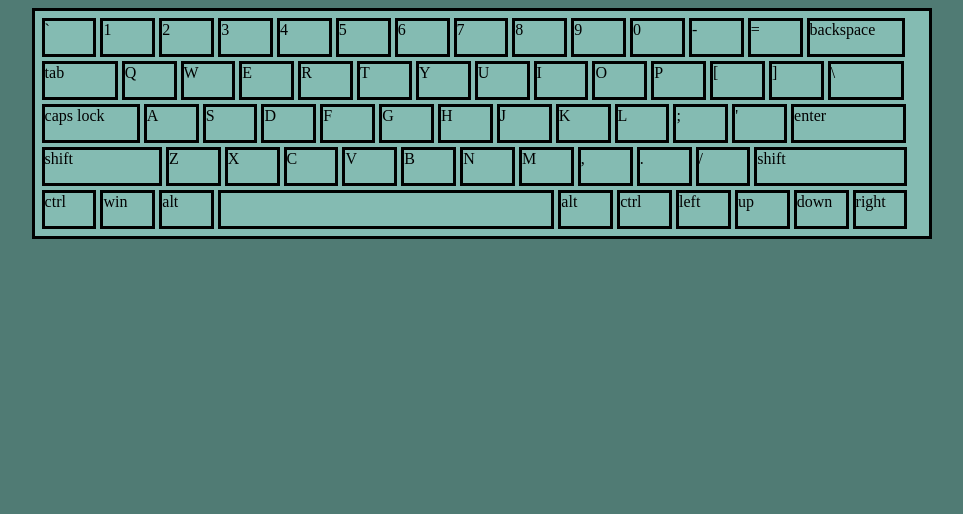
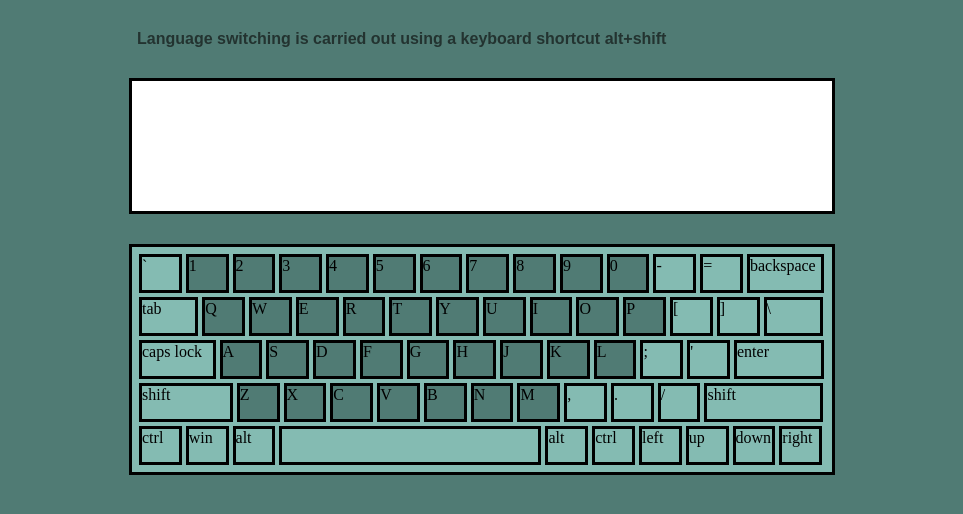
Before and after one commit to DenisParfimovich/virtual-keyboard, a plain HTML site: page index.html in a window 1280 px wide. Shown: the whole page, without its empty margins (158-1121 px from the left). Drawn offline with Linux system fonts and the light colour scheme.

Commit message:
feat: add text-area and instruction

```diff
--- a/script.js
+++ b/script.js
@@ -3,25 +3,39 @@ let keys = [49, 50, 51, 52, 53, 54, 55, 56, 57, 48, 81, 87, 69, 82, 84, 89, 85,
 
 
 let keyboard = document.createElement('div')
+let input = document.createElement('input')
+let instruction = document.createElement('p')
 keyboard.className = 'keyboard'
+input.className = 'input'
+instruction.className = 'instruction'
+instruction.innerHTML = 'Language switching is carried out using a keyboard shortcut alt+shift'
+document.body.append(instruction)
+document.body.append(input)
 document.body.append(keyboard)
 
 function init (){
-  let initTags = '<div class="keyboard__key keyboard__key_active">`</div>'
+  let initTags = '<div class="keyboard__key">`</div>'
   for (let i = 0; i < keys.length; i++){
     if (i==10){
-      initTags = initTags + '<div class="keyboard__key keyboard__key_active">-</div><div class="keyboard__key keyboard__key_active">=</div><div class="keyboard__backspace keyboard__backspace_active">backspace</div><div class="keyboard__tab keyboard__tab_active">tab</div>'
+      initTags = initTags + '<div class="keyboard__key">-</div><div class="keyboard__key">=</div><div class="keyboard__backspace">backspace</div><div class="keyboard__tab">tab</div>'
     }
     if (i==20){
-      initTags = initTags + '<div class="keyboard__key keyboard__key_active">[</div><div class="keyboard__key keyboard__key_active">]</div><div class="keyboard__back-slash keyboard__back-slash_active">&#92</div><div class="keyboard__caps keyboard__caps_active">caps lock</div>'
+      initTags = initTags + '<div class="keyboard__key">[</div><div class="keyboard__key">]</div><div class="keyboard__back-slash">&#92</div><div class="keyboard__caps">caps lock</div>'
     }
     if (i==29){
-      initTags = initTags + '<div class="keyboard__key keyboard__key_active">;</div><div class="keyboard__key keyboard__key_active">&#39</div><div class="keyboard__enter keyboard__enter_active">enter</div><div class="keyboard__left-shift keyboard__left-shift_active">shift</div>'
+      initTags = initTags + '<div class="keyboard__key">;</div><div class="keyboard__key">&#39</div><div class="keyboard__enter">enter</div><div class="keyboard__left-shift">shift</div>'
     }
     initTags = initTags + '<div class="keyboard__key keyboard__key_active">'+String.fromCharCode(keys[i])+'</div>'
   }
-  initTags = initTags + '<div class="keyboard__key keyboard__key_active">,</div><div class="keyboard__key keyboard__key_active">.</div><div class="keyboard__key keyboard__key_active">/</div><div class="keyboard__right-shift keyboard__right-shift_active">shift</div><div class="keyboard__left-ctrl keyboard__left-ctrl_active">ctrl</div><div class="keyboard__win keyboard__win_active">win</div><div class="keyboard__left-alt keyboard__left-alt_active">alt</div><div class="keyboard__space keyboard__space_active"></div><div class="keyboard__right-alt keyboard__right-alt_active">alt</div><div class="keyboard__right-ctrl keyboard__right-ctrl_active">ctrl</div><div class="keyboard__left keyboard__left_active">left</div><div class="keyboard__up keyboard__up_active">up</div><div class="keyboard__down keyboard__down_active">down</div><div class="keyboard__right keyboard__right_active">right</div>'
+  initTags = initTags + '<div class="keyboard__key">,</div><div class="keyboard__key">.</div><div class="keyboard__key">/</div><div class="keyboard__right-shift">shift</div><div class="keyboard__left-ctrl">ctrl</div><div class="keyboard__win">win</div><div class="keyboard__left-alt">alt</div><div class="keyboard__space"></div><div class="keyboard__right-alt">alt</div><div class="keyboard__right-ctrl">ctrl</div><div class="keyboard__left">left</div><div class="keyboard__up">up</div><div class="keyboard__down">down</div><div class="keyboard__right">right</div>'
   document.querySelector('.keyboard').innerHTML = initTags
 }
+init()
 
-init()
+let keys_arr = document.querySelectorAll('.keyboard__key')
+for (let i = 0; i<keys_arr.length; i++){
+  keys_arr[i].setAttribute('UpperCaseName', keys_arr[i].innerHTML)
+  keys_arr[i].setAttribute('LowerCaseName', keys_arr[i].innerHTML.toLowerCase())
+}
+
+console.log(keys_arr);
--- a/style.css
+++ b/style.css
@@ -2,8 +2,29 @@ body {
   background: #507b74;
 }
 
+.instruction {
+  display: block;
+  width: 690px;
+  margin: 0 auto;
+  margin-top: 30px;
+  color: #233330;
+  font-family: Arial, Helvetica, sans-serif;
+  font-weight: bold;
+}
+
+.input {
+  width: 690px;
+  height: 120px;
+  display: block;
+  margin: 0 auto;
+  margin-top: 30px;
+  margin-bottom: 30px;
+  border: 3px solid black;
+  padding: 5px;
+}
+
 .keyboard {
-  max-width: 70%;
+  max-width: 690px;
   display: flex;
   flex-direction: row;
   flex-wrap: wrap;
@@ -85,3 +106,24 @@ body {
   border: solid rgb(0, 0, 0);
   margin: 2px;
 }
+
+.keyboard__key_active,
+.keyboard__left-ctrl_active,
+.keyboard__win_active,
+.keyboard__left-alt_active,
+.keyboard__right-ctrl_active,
+.keyboard__right-alt_active,
+.keyboard__left_active,
+.keyboard__up_active,
+.keyboard__down_active,
+.keyboard__right_active,
+.keyboard__backspace_active,
+.keyboard__tab_active,
+.keyboard__back-slash_active,
+.keyboard__caps_active,
+.keyboard__enter_active,
+.keyboard__left-shift_active,
+.keyboard__right-shift_active,
+.keyboard__space_active {
+  background: #507b74;
+}
```
